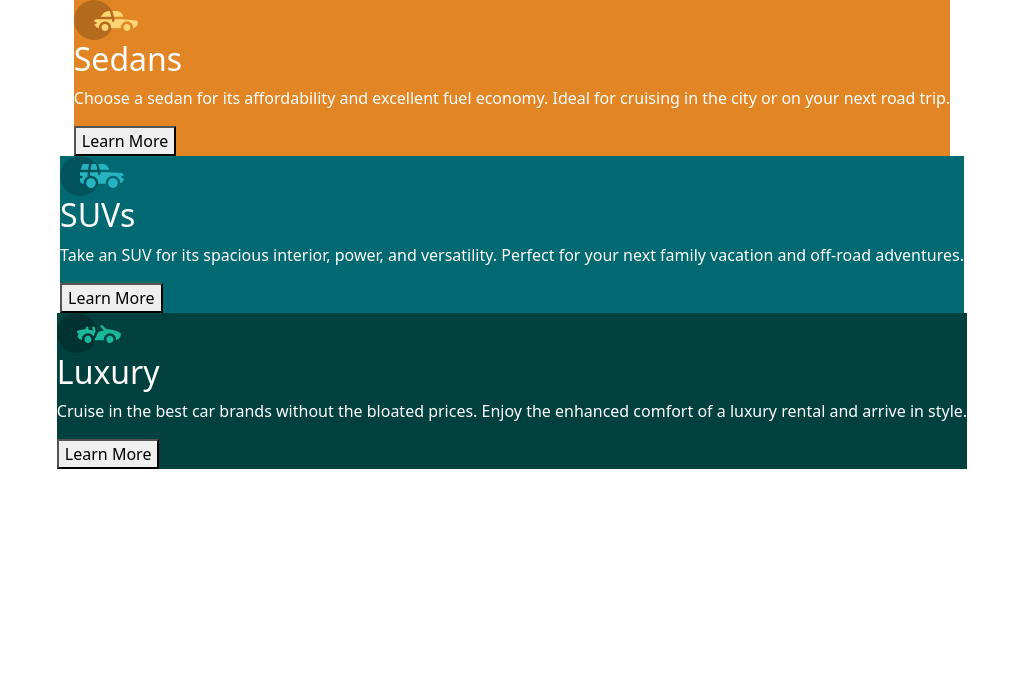
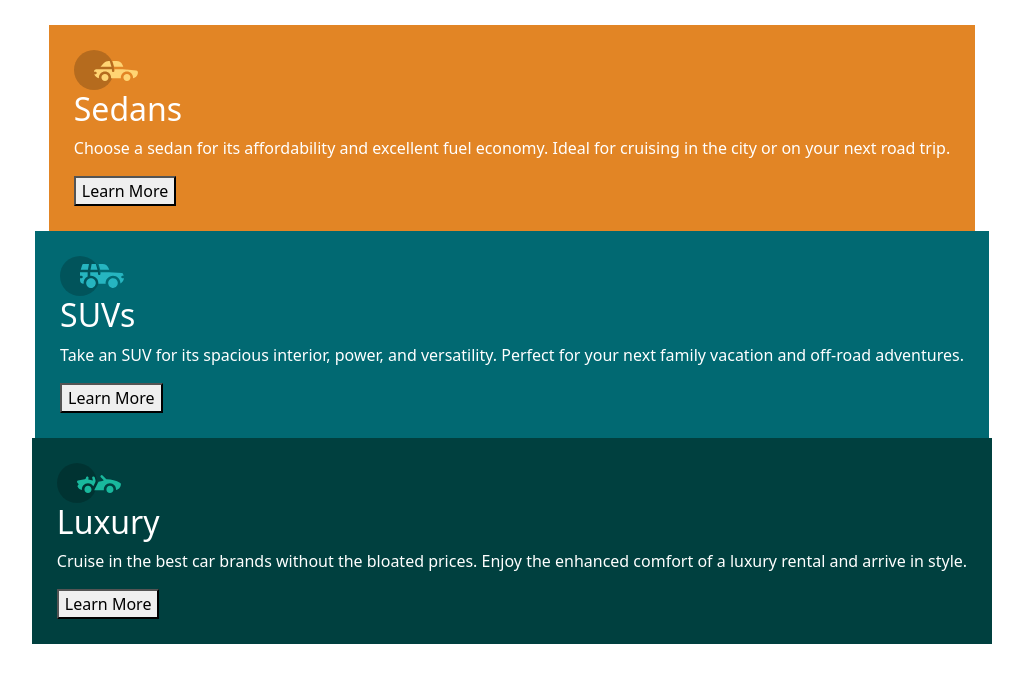
Before and after one commit to AdrianArmestoMena/202207-w2ch1-Adrian-Armesto, a website: page components/three-card.html in a window 1280 px wide. Shown: the whole page, without its empty margins (128-1151 px from the left). Drawn offline with nearby package versions, Linux system fonts and the light colour scheme; files that its build step writes are made by us from their sources.

Commit message:
Aligns items and margins

```diff
--- a/sass/Components/_three-columns.scss
+++ b/sass/Components/_three-columns.scss
@@ -3,6 +3,16 @@
   flex-direction: column;
   align-items: center;
   color: white;
+  margin: 25px;
+  border-radius: 4px;
+  overflow: hidden;
+  &__card {
+    flex: 1;
+    display: flex;
+    flex-direction: column;
+    align-items: flex-start;
+    padding: 25px;
+  }
   & > :nth-child(1) {
     background-color: #e28525;
   }
```
